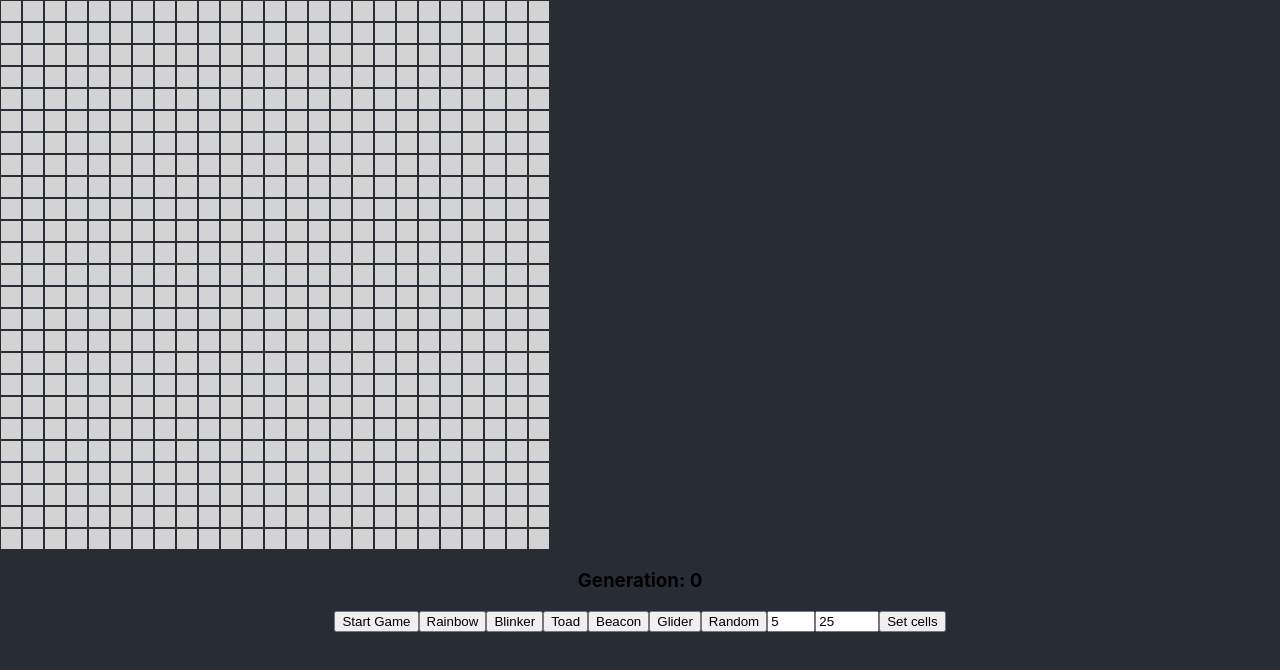
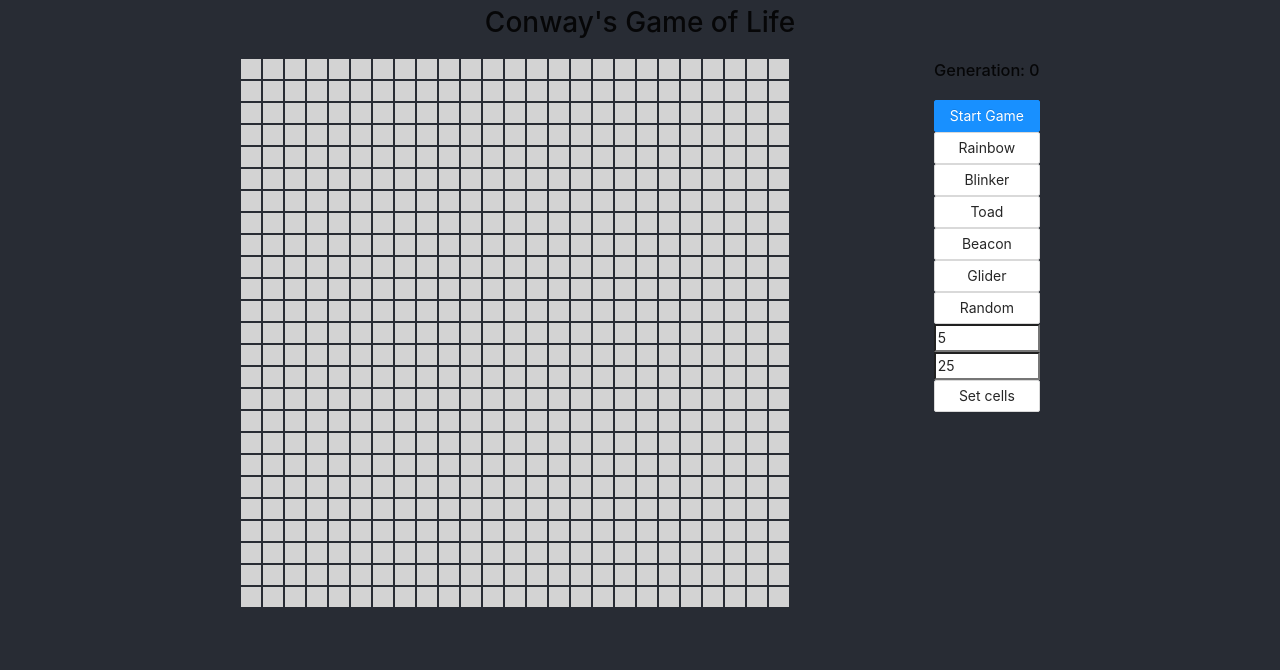
Before and after one commit to thomas-t-huynh/conways, a React (Create React App) app: page / in a window 1280 px wide. Shown: the top 670 px of the page. Built offline with nearby package versions, Linux system fonts and the light colour scheme.

Commit message:
did some styling

```diff
--- a/package.json
+++ b/package.json
@@ -6,6 +6,7 @@
     "@testing-library/jest-dom": "^4.2.4",
     "@testing-library/react": "^9.3.2",
     "@testing-library/user-event": "^7.1.2",
+    "antd": "^4.6.1",
     "react": "^16.13.1",
     "react-dom": "^16.13.1",
     "react-scripts": "3.4.3",
--- a/src/App.css
+++ b/src/App.css
@@ -1,5 +1,10 @@
+@import '~antd/dist/antd.css';
+
+body {
+  background-color: #282c34;
+}
+
 .App {
   text-align: center;
-  background-color: #282c34;
-  height: 100vh;
+
 }
--- a/src/App.js
+++ b/src/App.js
@@ -1,5 +1,6 @@
 import React, { useState, useEffect } from 'react';
 import styled from 'styled-components';
+import { Button } from 'antd';
 
 import Table from './objects/Table'
 import Cell from './objects/Cell'
@@ -10,6 +11,22 @@ import './App.css';
 
 const Row = styled.div`
   display: flex;
+`
+
+const Container = styled.div`
+  margin: 0 auto;
+  display: flex;
+  width: 800px;
+  justify-content: space-between;
+`
+
+const MenuContainer = styled.div`
+  display: flex;
+  flex-direction: column;
+`
+
+const CellContainer = styled.div`
+
 `
 const generateTable = (amount) => {
   const table = new Table()
@@ -93,19 +110,26 @@ function App() {
 
   return (
     <div className="App">
-      {table.map((row, i) => <Row key={i}>{row.map((cell, i) => <Square key={i} game={game} cell={cell} color={rainbow} />)}</Row>)}
-      <h3>Generation: {gen}</h3>
-      <h3>{message}</h3>
-      <button onClick={() => setGame(!game)}>{game ? 'Stop game' : 'Start Game'}</button>
-      <button onClick={() => handleSetRainbow()}>{rainbow === 'rainbow' ? 'Single Color' : 'Rainbow'}</button>
-      <button onClick={() => selectPresetCells('Blinker')}>Blinker</button>
-      <button onClick={() => selectPresetCells('Toad')}>Toad</button>
-      <button onClick={() => selectPresetCells('Beacon')}>Beacon</button>
-      <button onClick={() => selectPresetCells('Glider')}>Glider</button>
-      <button onClick={() => selectPresetCells('Random')}>Random</button>
-      <input onChange={e => setSpeed(500/e.target.value)} value={500/speed} type="number" min="1" max="5"/>
-      <input onChange={e => setCells(e.target.value)} value={cells} type="number" min="25" max="100"/>
-      <button onClick={() => handleSetCells()}>Set cells</button>
+      <h1>Conway's Game of Life</h1>
+      <Container>
+        <CellContainer>
+          {table.map((row, i) => <Row key={i}>{row.map((cell, i) => <Square key={i} game={game} cell={cell} color={rainbow} />)}</Row>)}
+        </CellContainer>
+        <MenuContainer>
+          <h3>Generation: {gen}</h3>
+          <h3>{message}</h3>
+          <Button type={game ? 'danger' : 'primary'} onClick={() => setGame(!game)}>{game ? 'Stop game' : 'Start Game'}</Button>
+          <Button onClick={() => handleSetRainbow()}>{rainbow === 'rainbow' ? 'Single Color' : 'Rainbow'}</Button>
+          <Button onClick={() => selectPresetCells('Blinker')}>Blinker</Button>
+          <Button onClick={() => selectPresetCells('Toad')}>Toad</Button>
+          <Button onClick={() => selectPresetCells('Beacon')}>Beacon</Button>
+          <Button onClick={() => selectPresetCells('Glider')}>Glider</Button>
+          <Button onClick={() => selectPresetCells('Random')}>Random</Button>
+          <input onChange={e => setSpeed(500/e.target.value)} value={500/speed} type="number" min="1" max="5"/>
+          <input onChange={e => setCells(e.target.value)} value={cells} type="number" min="25" max="100"/>
+          <Button onClick={() => handleSetCells()}>Set cells</Button>
+        </MenuContainer>
+      </Container>
     </div>
   );
 }
```
Also changed, not shown: 1 other file (tests, documents, lock files or other folders).
